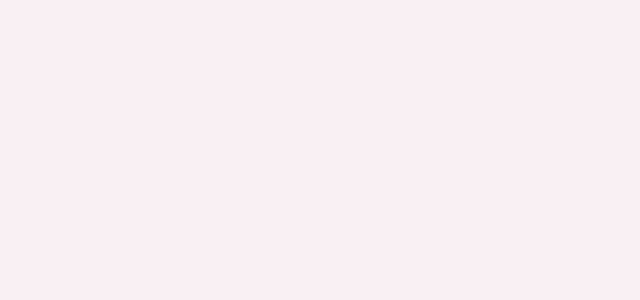
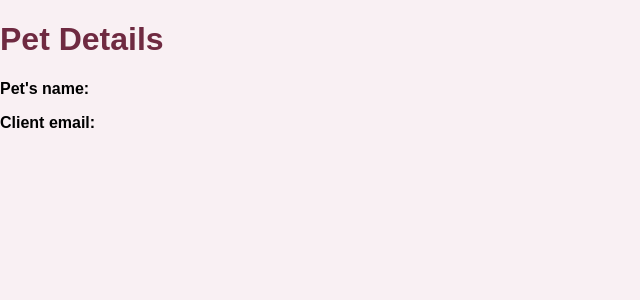
Before and after one commit to achwi00/vetclinic-front, a React (Create React App) app: page /dashboard/vet/pet-details in a window 1280 px wide. Before the commit this address had no page. Shown: the top 300 px of the page, without its empty margins (0-640 px from the left). Built offline with nearby package versions, Linux system fonts and the light colour scheme.

Commit message:
[Feat] added navigation to detailed visit

```diff
--- a/src/App.js
+++ b/src/App.js
@@ -18,6 +18,7 @@ import DashboardMySchedule from "./views/vet_dashboard/DashboardMySchedule";
 import DashboardAddVaccination from "./views/vet_dashboard/DashboardAddVaccination";
 import DashboardVisitSchedules from "./views/receptionist_dashboard/DashboardVisitSchedules";
 import DashboardNewVisitForReception from "./views/receptionist_dashboard/DashboardNewVisitForReception";
+import DashboardPetDetailsForVet from "./views/vet_dashboard/DashboardPetDetailsForVet";
 
 function App() {
   return (
@@ -41,6 +42,7 @@ function App() {
           <Route path="/dashboard/add-vaccination" element={<DashboardAddVaccination/>} />
           <Route path="/dashboard/schedules" element={<DashboardVisitSchedules/>} />
           <Route path="/dashboard/new-visit/reception" element={<DashboardNewVisitForReception/>} />
+          <Route path="/dashboard/vet/pet-details" element={<DashboardPetDetailsForVet/>} />
         </Routes>
       </Router>
     </UserProvider>
--- a/src/component/DetailedVisit.js
+++ b/src/component/DetailedVisit.js
@@ -1,11 +1,18 @@
 import React, {useContext} from "react";
+import { useNavigate } from "react-router-dom";
 import IconDisplayer from "./IconDisplayer";
 import {UserContext} from "../UserContext";
 import '../../src/styles/visit.css'
 import '../../src/styles/vetdashboard.css'
 
-function DetailedVisit({id, date, time, vetName, vetSurname, petName, classStyle, icon, iconClass, type, onAddDetails}) {
+function DetailedVisit({id, date, time, vetName, vetSurname, petName, classStyle, icon, iconClass, type, onAddDetails, clientEmail}) {
     const {user} = useContext(UserContext);
+
+    const navigate = useNavigate();
+
+    const handleButtonClick = () => {
+        navigate("/dashboard/vet/pet-details", { state: { petName, clientEmail } });
+    };
 
     return(
         <div className="visit vis-detailed">
@@ -27,7 +34,9 @@ function DetailedVisit({id, date, time, vetName, vetSurname, petName, classStyle
                     </div>
                 </div>
                 <div className="inner-right-visit">
-
+                    <button className="btn book-cancel-btn"
+                            onClick={handleButtonClick}
+                    >pet details</button>
                 </div>
             </div>
             <div className="more-details" onClick={onAddDetails}>
--- a/src/views/vet_dashboard/DashboardIncomingToday.js
+++ b/src/views/vet_dashboard/DashboardIncomingToday.js
@@ -75,6 +75,7 @@ function DashBoardHome() {
                                 time={visit.time}
                                 vetName={visit.clientName}
                                 vetSurname={visit.clientSurname}
+                                clientEmail={visit.clientEmail}
                                 petName={visit.petName}
                                 icon="checkup"
                                 iconClass="vis-icon"
--- /dev/null
+++ b/src/views/vet_dashboard/DashboardPetDetailsForVet.js
@@ -0,0 +1,17 @@
+import React from "react";
+import { useLocation } from "react-router-dom";
+
+function DashboardPetDetailsForVet() {
+    const location = useLocation();
+    const { petName, clientEmail } = location.state || {};
+
+    return (
+        <div>
+            <h1>Pet Details</h1>
+            <p>Pet's name: {petName}</p>
+            <p>Client email: {clientEmail}</p>
+        </div>
+    );
+}
+
+export default DashboardPetDetailsForVet;
```
